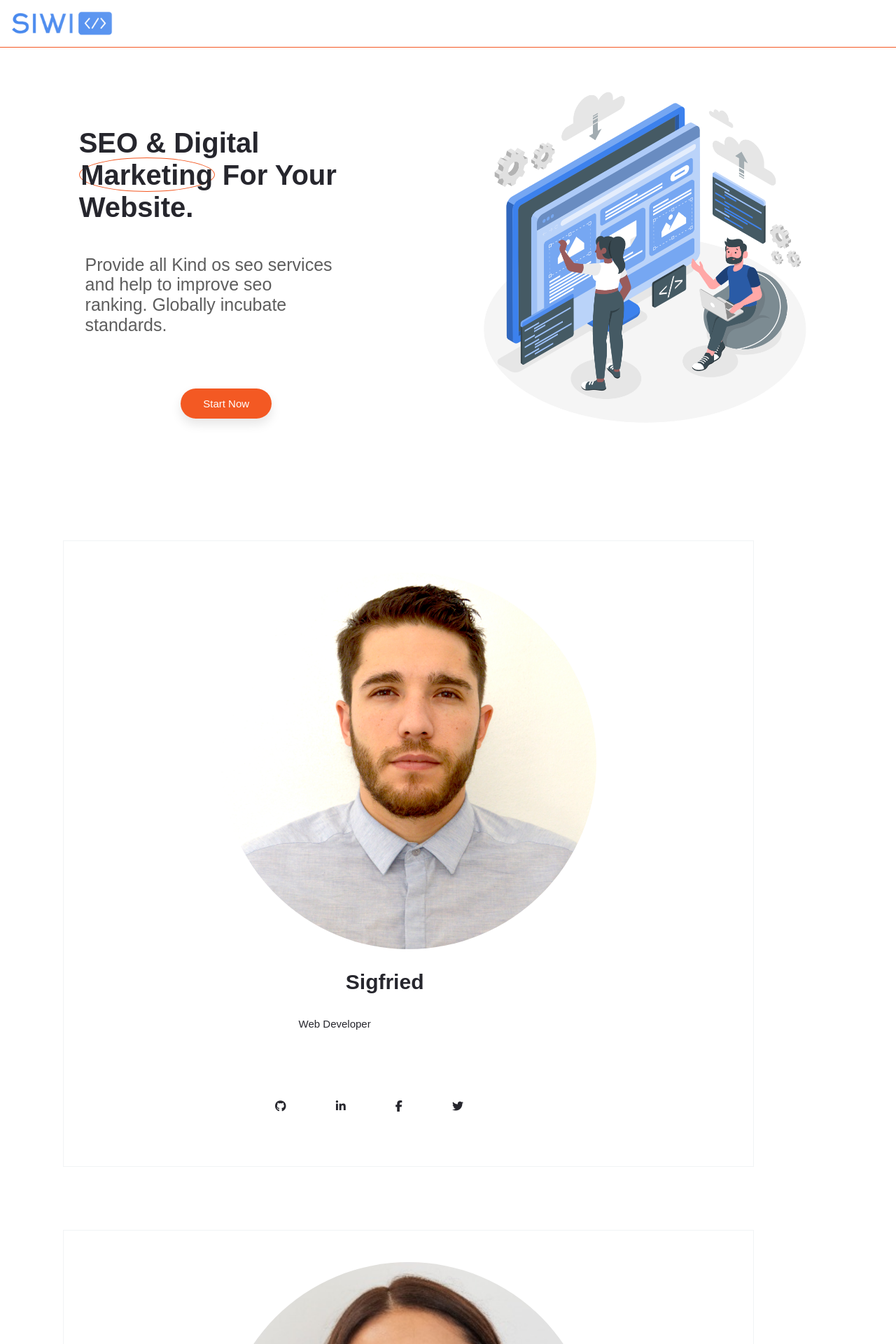
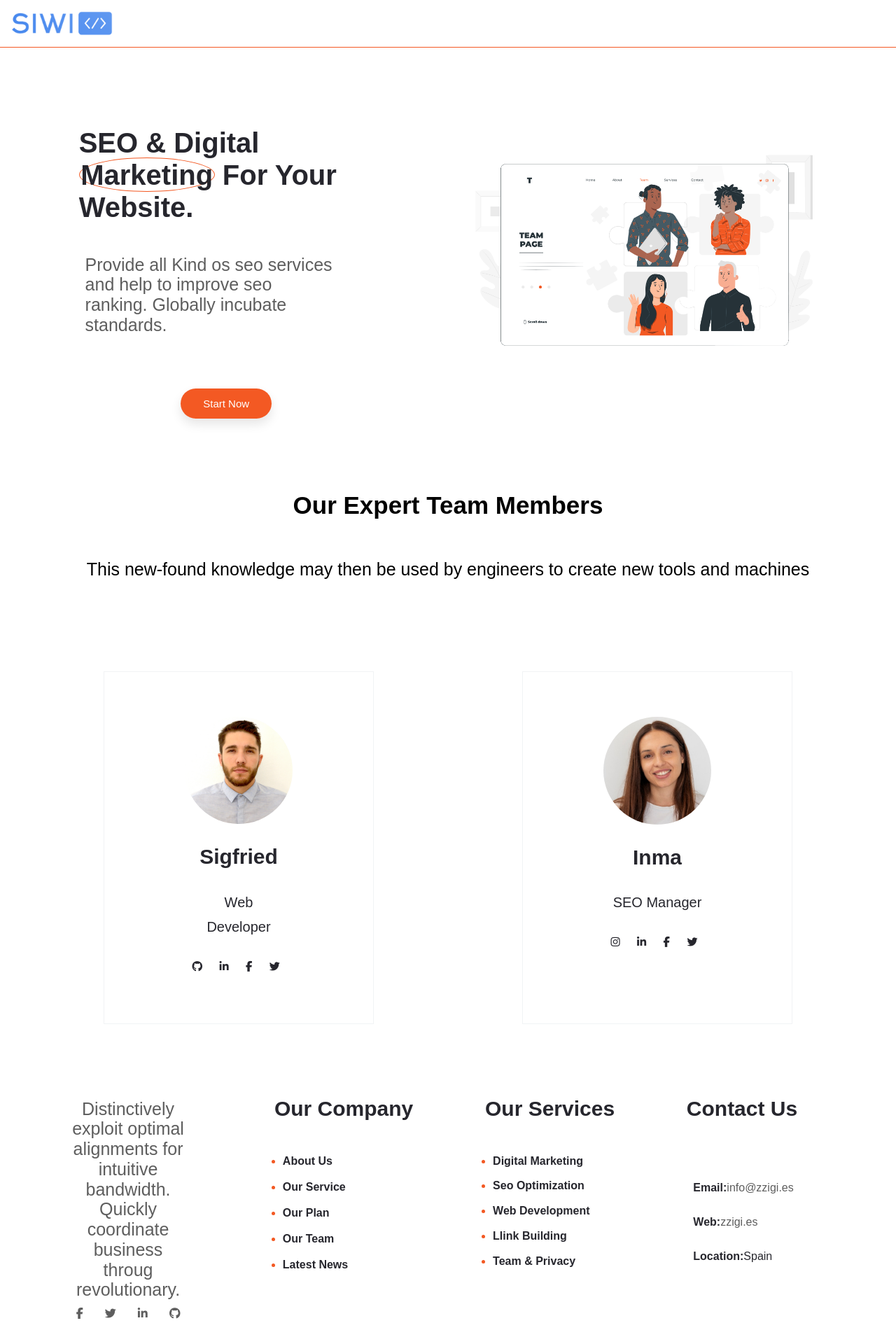
Before and after one commit to sigfriedga/project_tfg, a PHP site: page /team.html in a window 1280 px wide; the page is wider, and only the part inside the window is pictured. Shown: the top 1920 px of that part at 70% size. Run offline with PHP 8.4, Linux system fonts and the light colour scheme; some libraries are stand-ins or nearby versions.

Commit message:
team area mediaQ for 768

```diff
--- a/css/main.css
+++ b/css/main.css
@@ -901,7 +901,7 @@ p {
 .plans__area--box {
   width: 60%;
   height: 280px;
-  margin: 0% 15%;
+  margin: 0% 12%;
   padding: 5%;
   border-radius: 20px;
 }
@@ -1208,15 +1208,22 @@ p {
 
 /*****************TEAM****************************/
 .team__area {
-  width: 140%;
+  max-width: 100%;
   /*display: flex;*/
   overflow: auto;
 }
 
+.team__area h2,
+.team__area p {
+  text-align: center;
+  line-height: 20px;
+}
+
 .team__box {
   width: 50%;
-  margin: 5%;
-  padding: 2.5%;
+  margin: 10% 5% 10% 22%;
+  ;
+  padding: 5%;
   border: solid 1px var(--grey_clear);
 }
 
@@ -1231,21 +1238,22 @@ p {
 }
 
 .team__text h3 {
-  margin-left: 20%;
   color: var(--dark);
+  text-align: center;
+  margin-right: 25%;
 }
 
 .team__text p {
-  margin-left: 10%;
   margin-bottom: 10%;
   color: var(--dark);
+  margin-right: 30%;
 }
 
 .team__icons i {
   color: var(--dark);
   text-align: center;
   padding-top: 0.32px;
-  margin: 5%;
+  margin: 5% 5% 5% 2%;
 }
 
 .team__icons i:hover {
@@ -1255,6 +1263,76 @@ p {
   height: 21px;
   border-radius: 50%;
   padding-top: 0.3rem;
+}
+
+@media (min-width: 768px) {
+  .team__area p {
+    font-size: 25px;
+    line-height: 35px;
+  }
+
+  .team__text {
+    margin-left: 20%;
+  }
+
+  .team__text h3 {
+    font-size: 35px;
+  }
+
+  .team__text p {
+    font-size: 25px;
+    margin-left: 15%;
+  }
+
+  .team__icons i {
+    font-size: 25px;
+    padding-top: 0.32px;
+    margin-left: 5%;
+  }
+
+  .team__icons i:hover {
+    width: 35px;
+    height: 32px;
+    padding-top: 0.3rem;
+  }
+}
+
+@media (min-width: 1024px) {
+  .team__area h2 {
+    font-size: 35px;
+  }
+
+  .team__area p {
+    font-size: 25px;
+  }
+
+  .team__boxes {
+    display: flex;
+    justify-content: space-evenly;
+  }
+
+  .team__box {
+    max-width: 20%;
+    margin: 5%;
+  }
+
+  .team__text h3 {
+    font-size: 30px;
+  }
+
+  .team__text p {
+    font-size: 20px;
+    margin-left: 5%;
+  }
+
+  .team__icons i {
+    font-size: 15px;
+  }
+
+  .team__icons i:hover {
+    width: 23px;
+    height: 20px;
+  }
 }
 
 
--- a/index.html
+++ b/index.html
@@ -48,6 +48,8 @@
     </ul>
   </nav>
   <!--nav__btn-->
+
+
   <header class="header__area">
     <div class="header__text">
       <h1>SEO &amp; Digital <span>Marketing</span> For Your Website.</h1>
--- a/team.html
+++ b/team.html
@@ -40,7 +40,7 @@
   </div>
   <nav class="menuppal nav__btn nav__mb">
     <ul>
-      <li><a href="#">Home</a></li>
+      <li><a href="index.html">Home</a></li>
       <li><a href="about.html">About Us</a></li>
       <li><a href="services.html">Services</a></li>
       <li><a href="team.html">Team</a></li>
@@ -59,13 +59,16 @@
     </div>
     <!--header__text-->
     <div class="header__img">
-      <img src="img/Website Creator-amico.png" alt="">
+      <img src="img/Team page-pana.png" alt="">
     </div>
 
   </header>
 
   <section class="team">
     <div class="team__area slide-track">
+      <h2>Our Expert Team Members</h2>
+      <p>This new-found knowledge may then be used by engineers to create new tools and machines</p>
+      <div class="team__boxes">
         <div class="team__box slide">
           <div class="team__img">
             <img src="img/sga.jpg" alt="">
@@ -81,6 +84,7 @@
             </div>
           </div>
         </div>
+        <!--box-->
 
         <div class="team__box slide">
           <div class="team__img">
@@ -97,6 +101,9 @@
             </div>
           </div>
         </div>
+        <!--box-->
+      </div>
+      <!--boxes-->
     </div>
   </section>
 
```
Also changed, not shown: about.html (+10 -8 lines), includes/footer/footer.php (added, +78 -0 lines), includes/header/header.php (added, +49 -0 lines), services.html (+9 -7 lines), img/About us page-cuate.png (added), img/About us page-cuate.svg (added), img/Team page-pana.png (added), img/Team page-pana.svg (added). Lines whose indentation alone changed are shown as unchanged.
